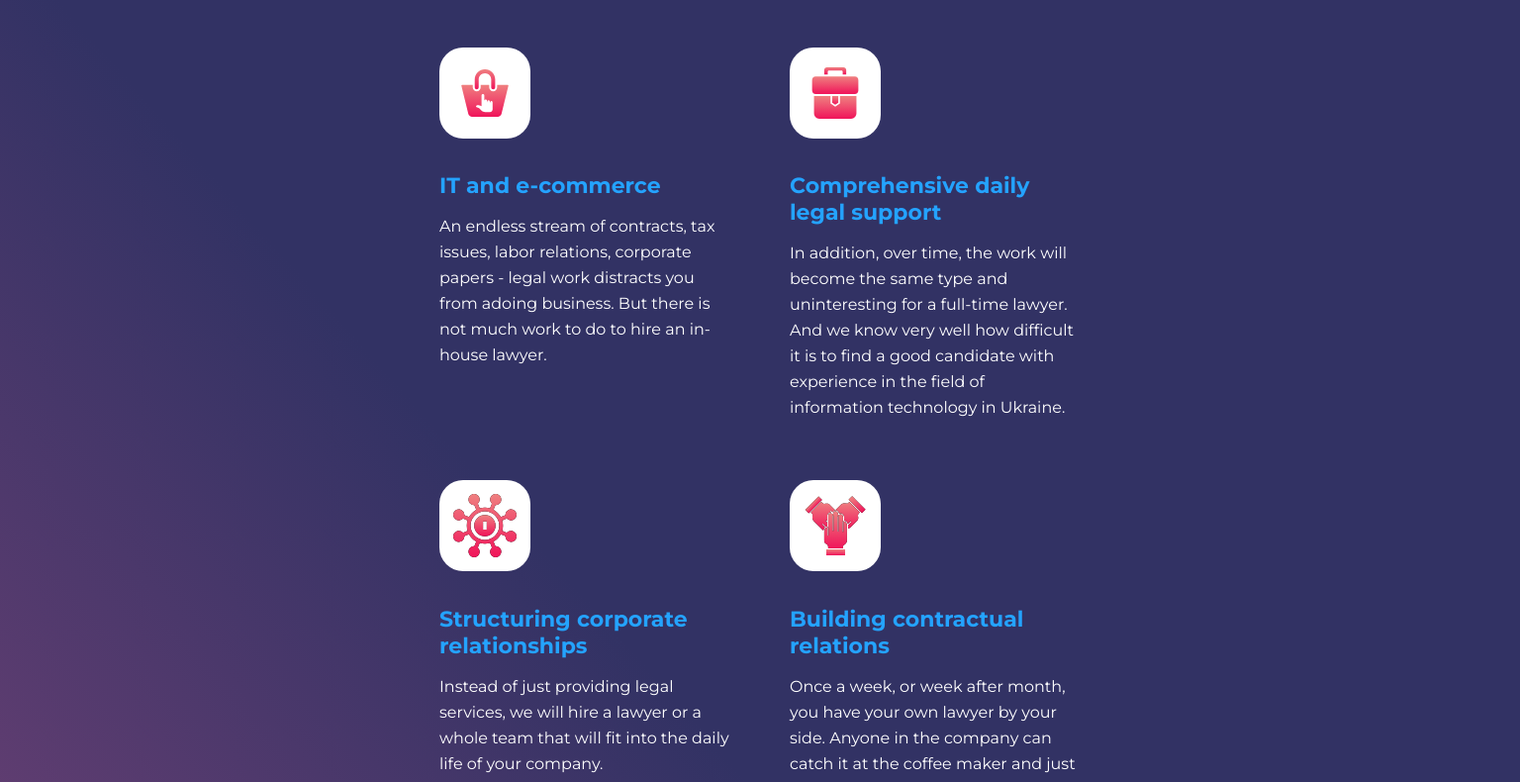
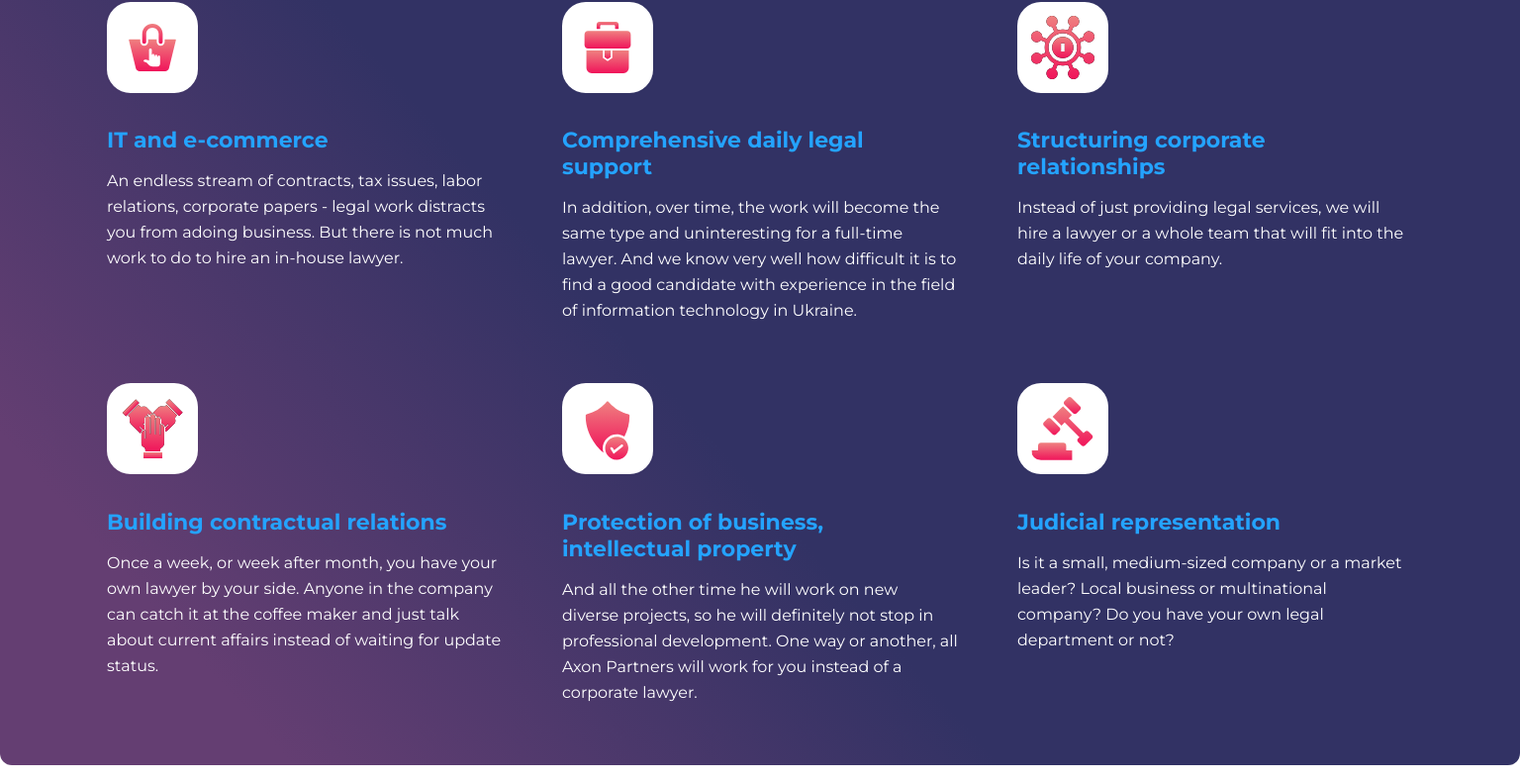
Before and after one commit to KarynaMkr/Project_Hlegal, a website: page index.html in a window 1536 px wide. Shown: the part 162-952 px from the top of the page at 99% size. Drawn offline with Linux system fonts and the light colour scheme.

Commit message:
Desctop vercion done

```diff
--- a/scss/style.scss
+++ b/scss/style.scss
@@ -122,3 +122,23 @@ a {
     line-height: 46px;
   }
 }
+
+@media (min-width: 1024px) {
+  .wrapper {
+    width: 904px;
+  }
+
+  .card-item {
+    width: 261px;
+  }
+}
+
+@media (min-width: 1440px) {
+  .wrapper {
+    width: 1320px;
+  }
+
+  .card-item {
+    width: 400px;
+  }
+}
```
Also changed, not shown: css/style.css.
